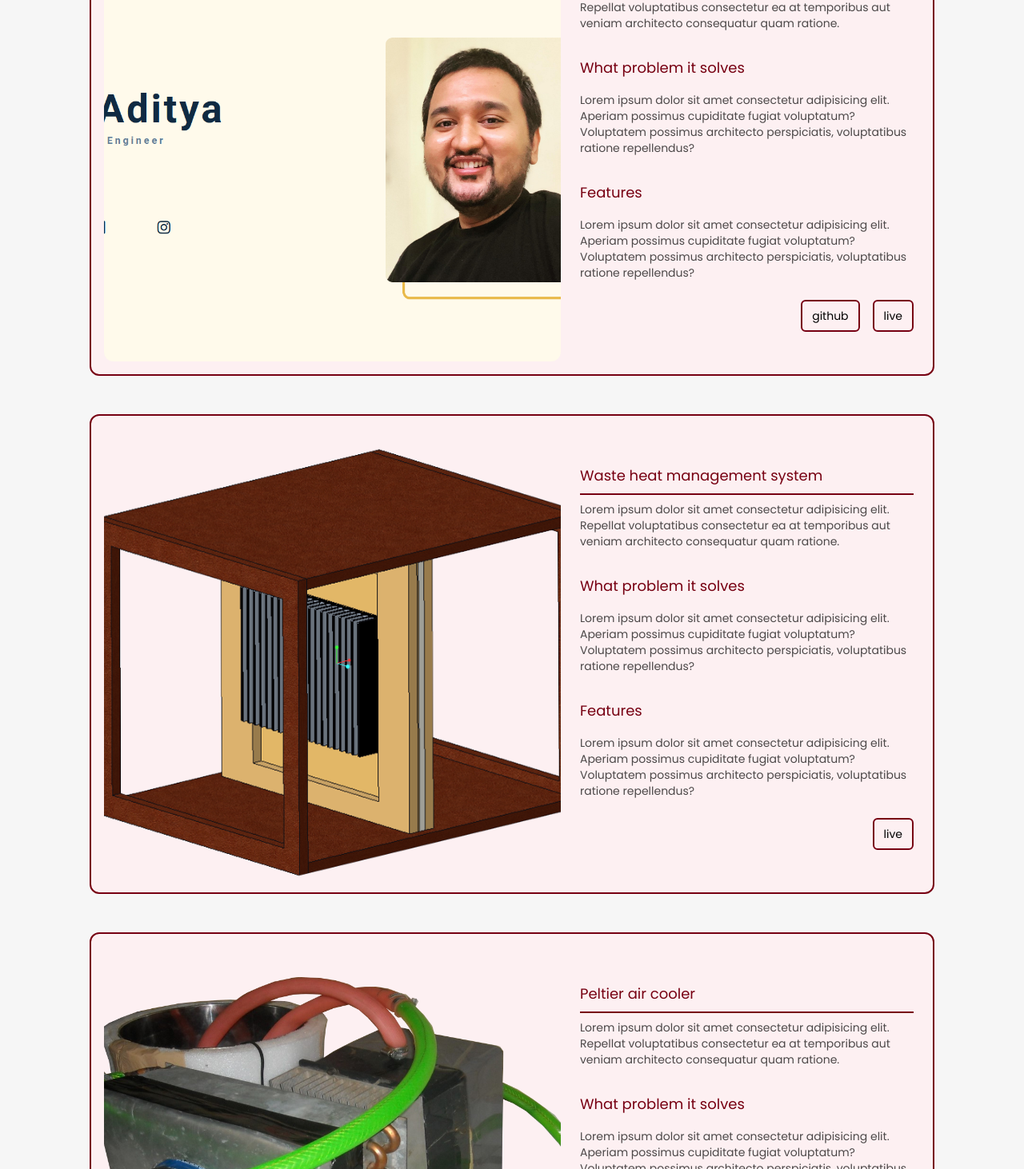
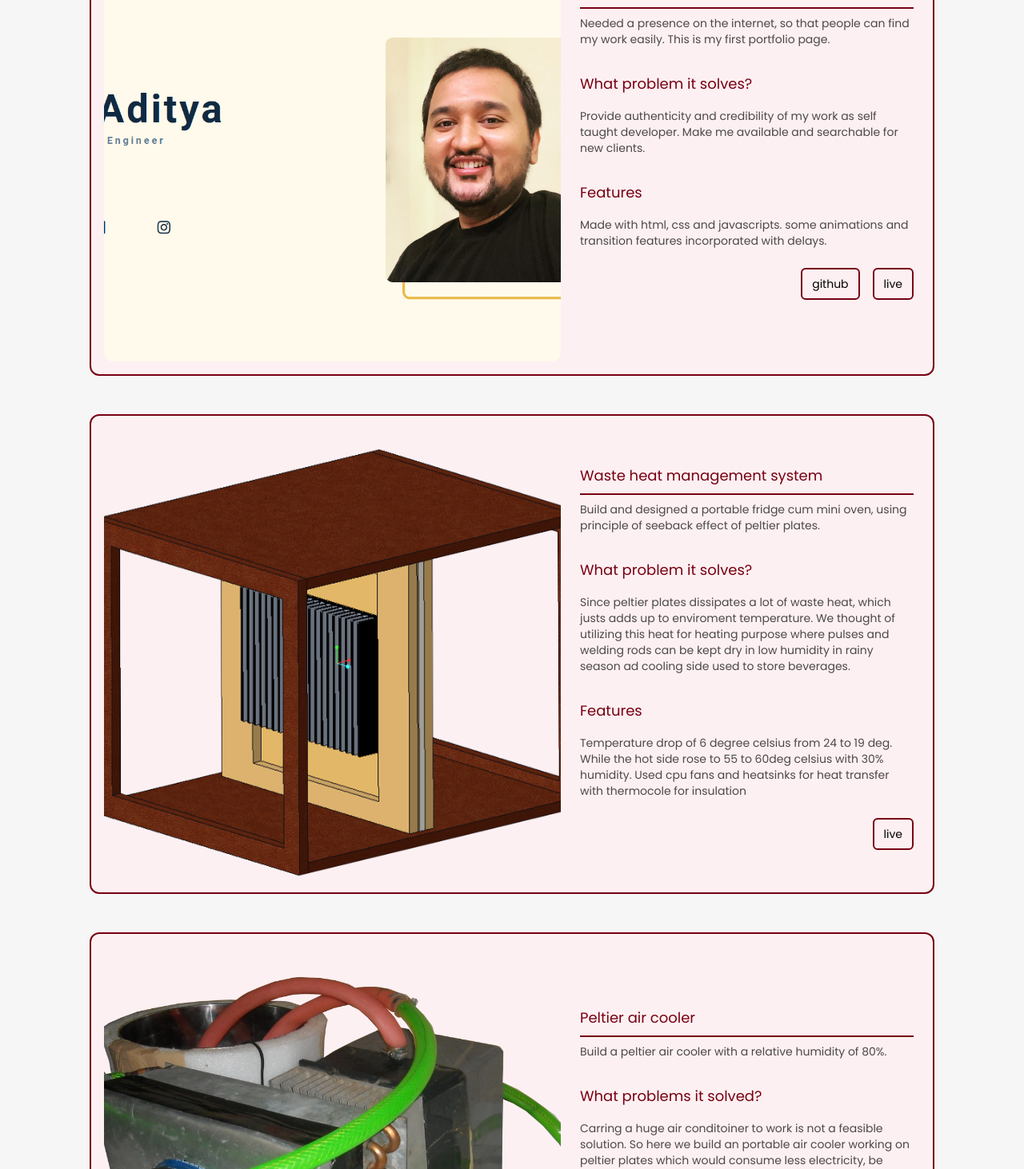
Before and after one commit to iamadityamall/personal-portfolio, a React (Create React App) app: page / in a window 1280 px wide. Shown: the part 2028-3490 px from the top of the page at 80% size. Built offline with nearby package versions, Linux system fonts and the light colour scheme.

Commit message:
update form section

```diff
--- a/src/components/Home/ContactSection.jsx
+++ b/src/components/Home/ContactSection.jsx
@@ -13,7 +13,7 @@ const ContactSection = () => {
         <p className="xl:text-xl xl:p-6">drop a message, let's connect</p>
       </div>
       <div>
-        <form className="flex flex-col w-[350px] mx-auto space-y-2 xl:w-[400px]">
+        <form name="contact" method="POST" data-netlify="true" className="flex flex-col w-[350px] mx-auto space-y-2 xl:w-[400px]">
           <input
             type="text"
             name="firstName"
@@ -25,7 +25,7 @@ const ContactSection = () => {
             type="text"
             name="lastName"
             id=""
-            placeholder="second name"
+            placeholder="last name"
             className="p-4 border-2 border-darkPurple"
           />
           <input
--- a/src/projectData.js
+++ b/src/projectData.js
@@ -8,13 +8,13 @@ const projectData = [
     image: profileImg_1,
     title_1: "Portfolio Page",
     info_1:
-      "Lorem ipsum dolor sit amet consectetur adipisicing elit. Repellat voluptatibus consectetur ea at temporibus aut veniam architecto consequatur quam ratione.",
-    title_2: "What problem it solves",
+      "Needed a presence on the internet, so that people can find my work easily. This is my first portfolio page.",
+    title_2: "What problem it solves?",
     info_2:
-      "Lorem ipsum dolor sit amet consectetur adipisicing elit. Aperiam possimus cupiditate fugiat voluptatum? Voluptatem possimus architecto perspiciatis, voluptatibus ratione repellendus?",
+      "Provide authenticity and credibility of my work as self taught developer. Make me available and searchable for new clients.",
     title_3: "Features",
     info_3:
-      "Lorem ipsum dolor sit amet consectetur adipisicing elit. Aperiam possimus cupiditate fugiat voluptatum? Voluptatem possimus architecto perspiciatis, voluptatibus ratione repellendus?",
+      "Made with html, css and javascripts. some animations and transition features incorporated with delays.",
     liveLink: "https://adityamall.netlify.app/",
     githubLink: "https://github.com/iamadityamall/minimilist-portfolio",
   },
@@ -23,13 +23,13 @@ const projectData = [
     image: profileImg_2,
     title_1: "Waste heat management system",
     info_1:
-      "Lorem ipsum dolor sit amet consectetur adipisicing elit. Repellat voluptatibus consectetur ea at temporibus aut veniam architecto consequatur quam ratione.",
-    title_2: "What problem it solves",
+      "Build and designed a portable fridge cum mini oven, using principle of seeback effect of peltier plates.",
+      title_2: 'What problem it solves?',
     info_2:
-      "Lorem ipsum dolor sit amet consectetur adipisicing elit. Aperiam possimus cupiditate fugiat voluptatum? Voluptatem possimus architecto perspiciatis, voluptatibus ratione repellendus?",
+      "Since peltier plates dissipates a lot of waste heat, which justs adds up to enviroment temperature. We thought of utilizing this heat for heating purpose where pulses and welding rods can be kept dry in low humidity in rainy season ad cooling side used to store beverages.",
     title_3: "Features",
     info_3:
-      "Lorem ipsum dolor sit amet consectetur adipisicing elit. Aperiam possimus cupiditate fugiat voluptatum? Voluptatem possimus architecto perspiciatis, voluptatibus ratione repellendus?",
+      "Temperature drop of 6 degree celsius from 24 to 19 deg. While the hot side rose to 55 to 60deg celsius with 30% humidity. Used cpu fans and heatsinks for heat transfer with thermocole for insulation",
     liveLink:
       "https://adityamall.netlify.app/projects/thermal-fluid/be-peltier-project.html",
     githubLink: "",
@@ -39,13 +39,13 @@ const projectData = [
     image: profileImg_3,
     title_1: "Peltier air cooler",
     info_1:
-      "Lorem ipsum dolor sit amet consectetur adipisicing elit. Repellat voluptatibus consectetur ea at temporibus aut veniam architecto consequatur quam ratione.",
-    title_2: "What problem it solves",
+      "Build a peltier air cooler with a relative humidity of 80%.",
     info_2:
-      "Lorem ipsum dolor sit amet consectetur adipisicing elit. Aperiam possimus cupiditate fugiat voluptatum? Voluptatem possimus architecto perspiciatis, voluptatibus ratione repellendus?",
+      "Carring a huge air conditoiner to work is not a feasible solution. So here we build an portable air cooler working on peltier plates which would consume less electricity, be portable and thus weights less for your pockets.",
     title_3: "Features",
+    title_2: "What problems it solved?",
     info_3:
-      "Lorem ipsum dolor sit amet consectetur adipisicing elit. Aperiam possimus cupiditate fugiat voluptatum? Voluptatem possimus architecto perspiciatis, voluptatibus ratione repellendus?",
+      "Obtained temperature drop of 4 degree celsius from 27 deg to 23 deg. relative humidity obtain from bulb test was around 80%.",
     liveLink:
       "https://adityamall.netlify.app/projects/thermal-fluid/diplo-pelt-project.html",
     githubLink: "",
```
